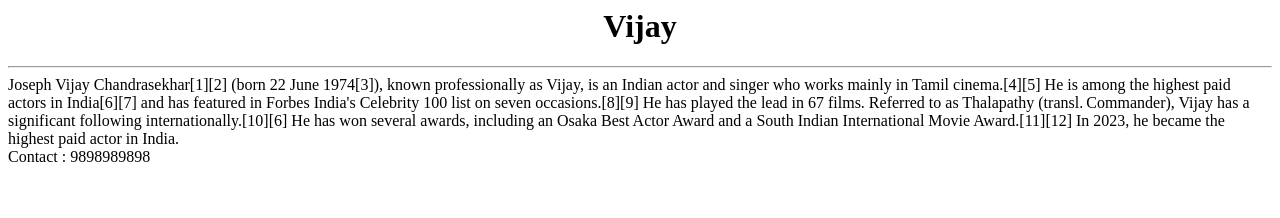
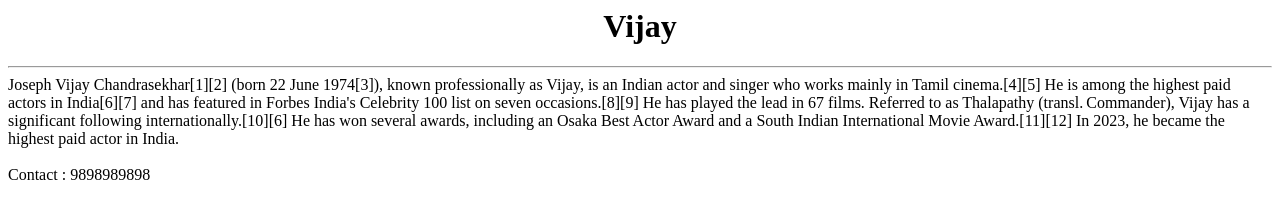
Before and after one commit to thamim24/HTMLActorPage, a plain HTML site: page index.html in a window 1280 px wide. Drawn offline with Linux system fonts and the light colour scheme.

Commit message:
Update index.html

```diff
--- a/index.html
+++ b/index.html
@@ -5,7 +5,7 @@
     </center><hr>
     <p1>
       Joseph Vijay Chandrasekhar[1][2] (born 22 June 1974[3]), known professionally as Vijay, is an Indian actor and singer who works mainly in Tamil cinema.[4][5] He is among the highest paid actors in India[6][7] and has featured in Forbes India's Celebrity 100 list on seven occasions.[8][9] He has played the lead in 67 films. Referred to as Thalapathy (transl. Commander), Vijay has a significant following internationally.[10][6] He has won several awards, including an Osaka Best Actor Award and a South Indian International Movie Award.[11][12] In 2023, he became the highest paid actor in India.
-    </p1> <br>
+    </p1> <br><br>
     <p1>Contact : 9898989898</p1>
   </body>
 </httml>
```
